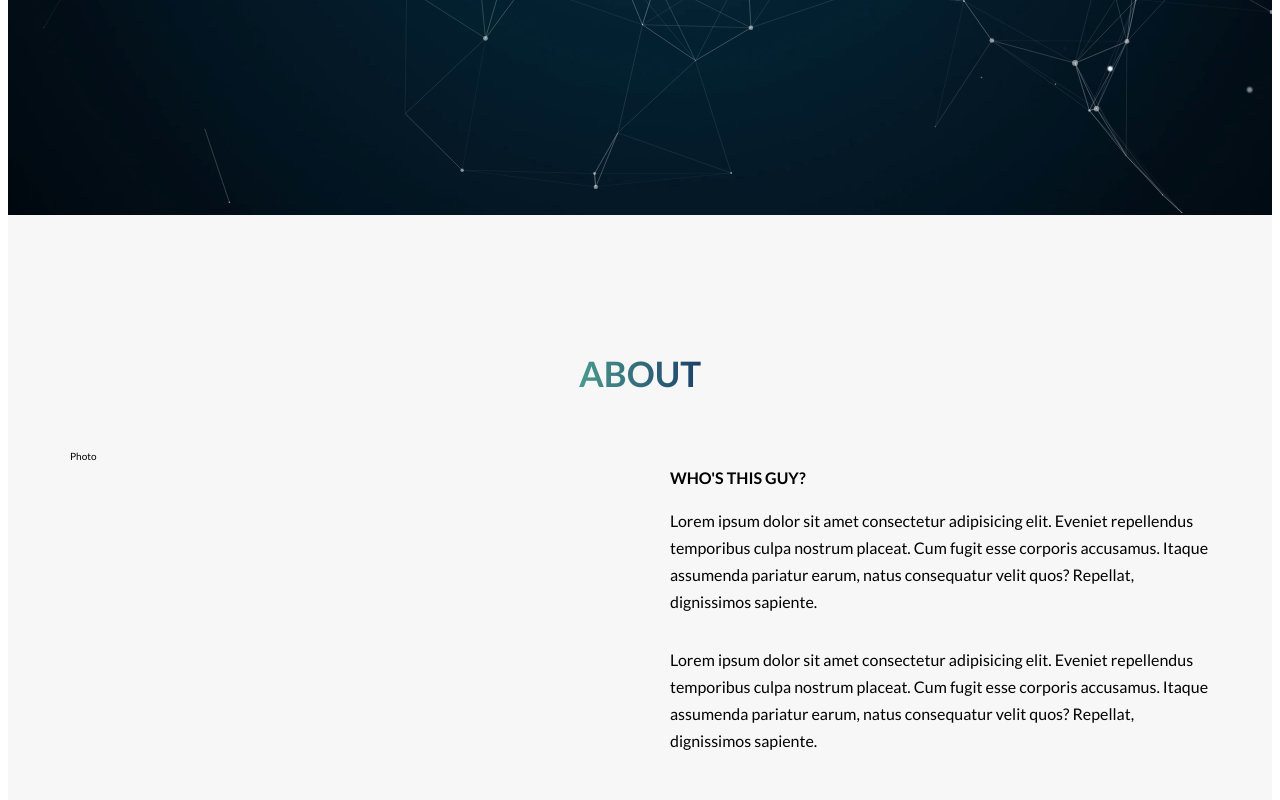
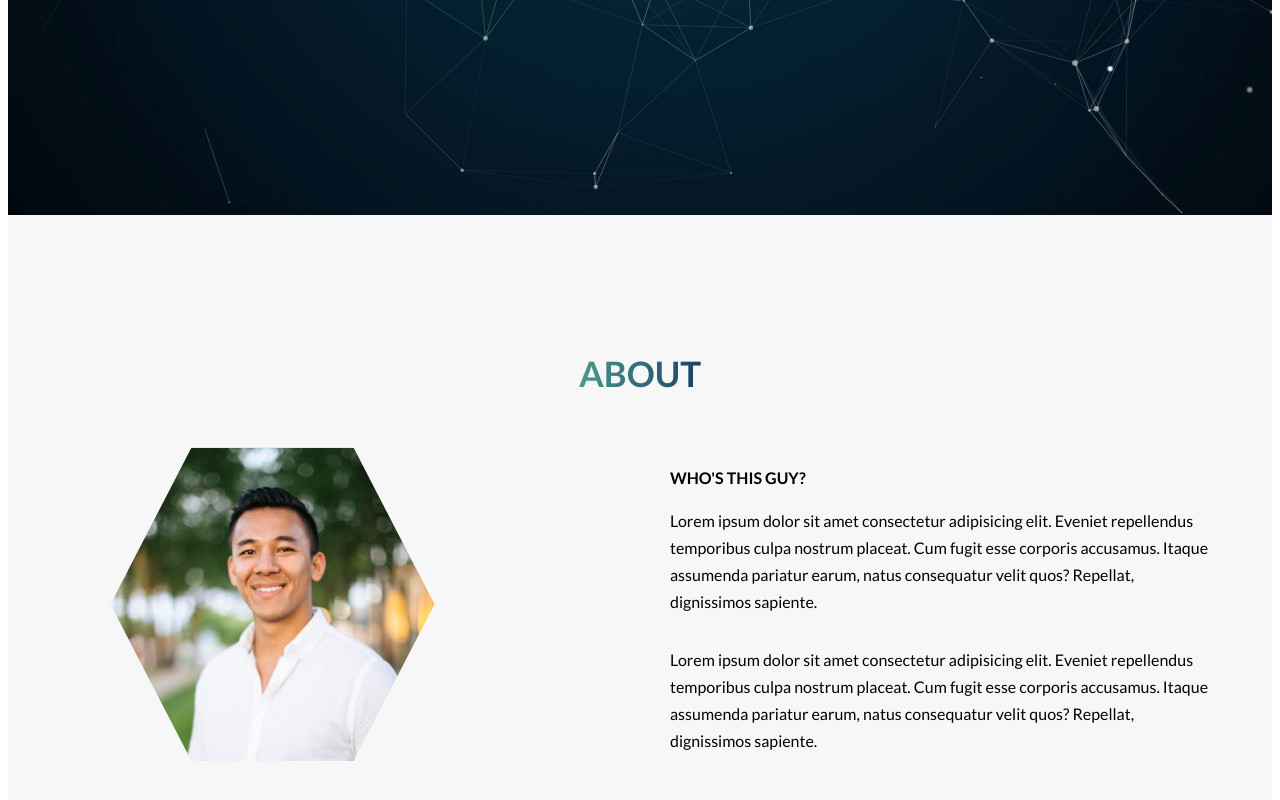
Before and after one commit to svphan1/Portfolio-Site, a website: page index.html in a window 1280 px wide. Shown: the part 593-1393 px from the top of the page. Drawn offline with nearby package versions, Linux system fonts and the light colour scheme.

Commit message:
add profile photo and style

```diff
--- a/index.html
+++ b/index.html
@@ -1,18 +1,19 @@
 <!DOCTYPE html>
 <html lang="en">
-
   <head>
-  <meta charset="UTF-8">
-  <meta name="viewport" content="width=device-width, initial-scale=1.0">
-  <meta http-equiv="X-UA-Compatible" content="ie=edge">
-  <link href="https://fonts.googleapis.com/css?family=Lato:100,300,400,700,900" rel="stylesheet">
+    <meta charset="UTF-8" />
+    <meta name="viewport" content="width=device-width, initial-scale=1.0" />
+    <meta http-equiv="X-UA-Compatible" content="ie=edge" />
+    <link
+      href="https://fonts.googleapis.com/css?family=Lato:100,300,400,700,900"
+      rel="stylesheet"
+    />
     <title>Son Phan</title>
-  <link rel="stylesheet" href="css/style.css">
+    <link rel="stylesheet" href="css/style.css" />
   </head>
 
   <body>
     <div id="particles-js">
-
       <div class="header__text-box">
         <h1 class="header-primary">
           <span class="header-primary--main">Son Phan</span>
@@ -21,47 +22,50 @@
 
         <a href="#" class="btn btn--grey btn--animated">View My Work &darr;</a>
       </div>
-
     </div>
 
     <main>
       <section class="section-about">
         <div class="u-center-text u-margin-bottom-small">
-        <h2 class="heading-secondary">
-          About
-        </h2>
+          <h2 class="heading-secondary">About</h2>
         </div>
 
         <div class="row">
           <div class="col-1-of-2">
-          Photo<!-- <img src="../images/profile.jpg" alt="" class="profile"> -->
+            <div class="composition">
+              <img
+                src="../images/profile.jpg"
+                alt="Profile Picture"
+                class="composition__photo"
+              />
+            </div>
           </div>
           <div class="col-1-of-2">
-          <h3 class="heading-tertiary u-margin-bottom-small">Who's this guy?</h3>
+            <h3 class="heading-tertiary u-margin-bottom-small">
+              Who's this guy?
+            </h3>
             <p class="paragraph">
-            Lorem ipsum dolor sit amet consectetur adipisicing elit. Eveniet repellendus temporibus culpa nostrum placeat. Cum fugit
-            esse corporis accusamus. Itaque assumenda pariatur earum, natus consequatur velit quos? Repellat, dignissimos
-            sapiente.
+              Lorem ipsum dolor sit amet consectetur adipisicing elit. Eveniet
+              repellendus temporibus culpa nostrum placeat. Cum fugit esse
+              corporis accusamus. Itaque assumenda pariatur earum, natus
+              consequatur velit quos? Repellat, dignissimos sapiente.
             </p>
             <p class="paragraph">
-            Lorem ipsum dolor sit amet consectetur adipisicing elit. Eveniet repellendus temporibus culpa nostrum placeat. Cum fugit
-            esse corporis accusamus. Itaque assumenda pariatur earum, natus consequatur velit quos? Repellat, dignissimos
-            sapiente.
+              Lorem ipsum dolor sit amet consectetur adipisicing elit. Eveniet
+              repellendus temporibus culpa nostrum placeat. Cum fugit esse
+              corporis accusamus. Itaque assumenda pariatur earum, natus
+              consequatur velit quos? Repellat, dignissimos sapiente.
             </p>
           </div>
         </div>
-
       </section>
     </main>
 
-  <script src="https://cdn.jsdelivr.net/particles.js/2.0.0/particles.min.js">
-  </script>
+    <script src="https://cdn.jsdelivr.net/particles.js/2.0.0/particles.min.js"></script>
     <script>
-    particlesJS.load("particles-js", "particleflow.json",
-      function () {
-        console.log("particles.json loaded...")
-      })
+      particlesJS.load("particles-js", "particleflow.json", function() {
+        console.log("particles.json loaded...");
+      });
     </script>
   </body>
-
 </html>
--- /dev/null
+++ b/sass/components/_composition.scss
@@ -0,0 +1,8 @@
+.composition {
+
+  &__photo {
+    width: 75%;
+    box-shadow: 0 1.5rem 4rem rgba($color-black, .4);
+    clip-path: polygon(30% 0%, 70% 0%, 90% 50%, 90% 50%, 70% 100%, 30% 100%, 10% 50%, 10% 50%);
+  }
+}
--- a/sass/main.scss
+++ b/sass/main.scss
@@ -9,6 +9,7 @@
 @import "base/utilities";
 
 @import "components/button";
+@import "components/composition";
 
 @import "layout/grid";
 @import "layout/header";
```
Also changed, not shown: css/style.css. Lines whose indentation alone changed are shown as unchanged.
